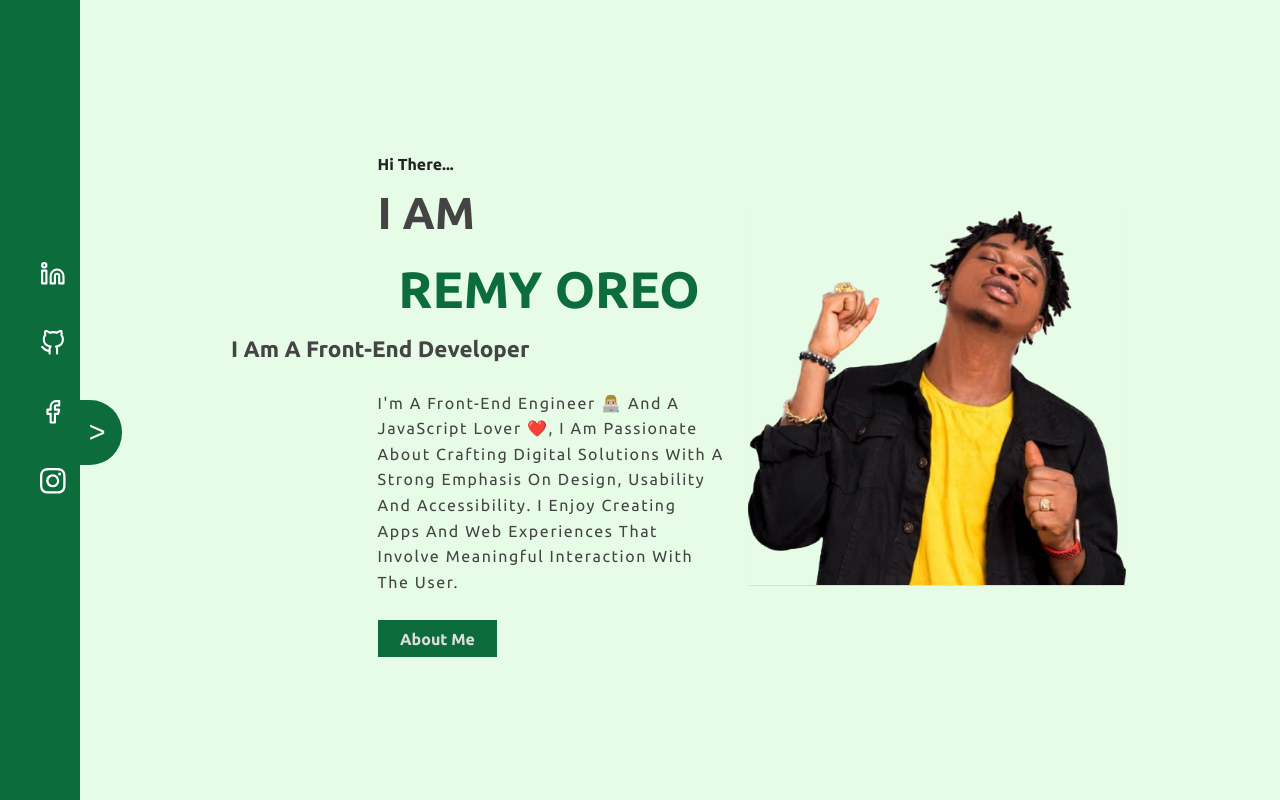
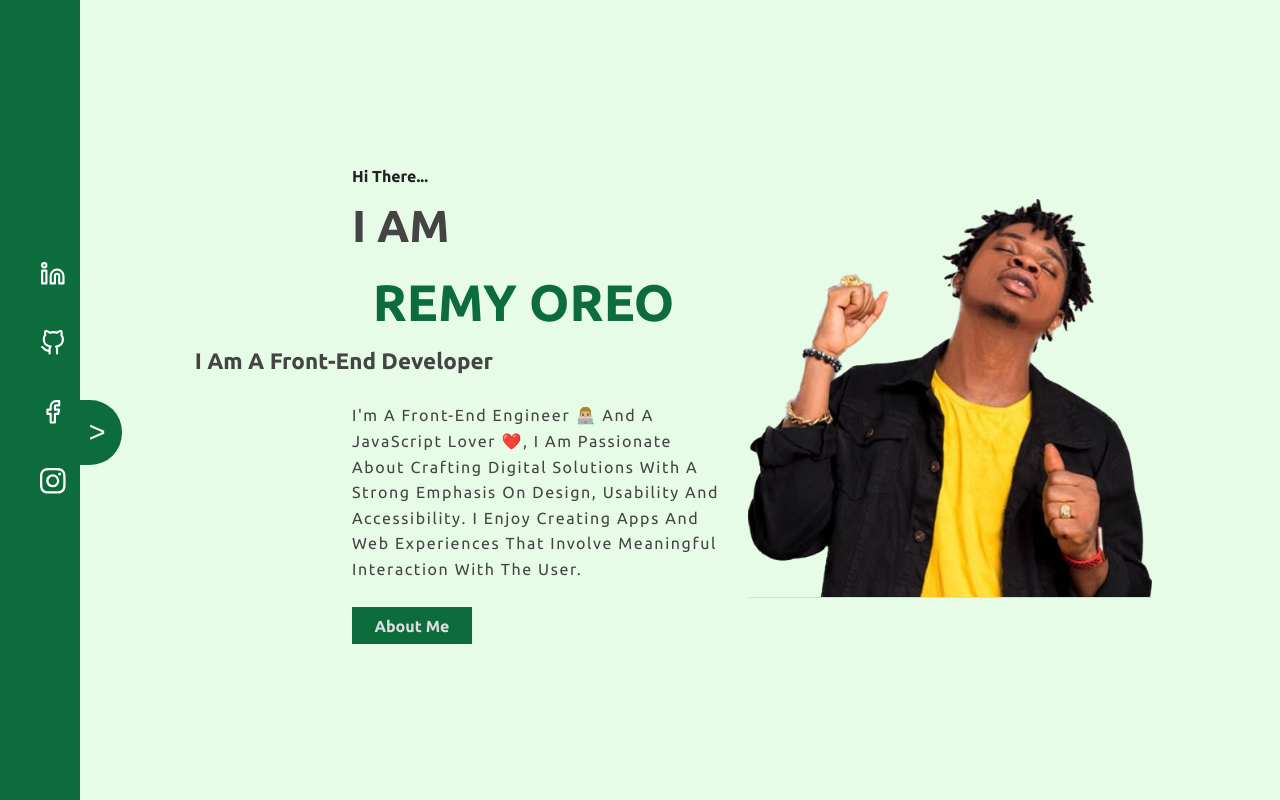
Before and after one commit to Oreolion/myPortfolioWithReact, a React (Vite) app: page / in a window 1280 px wide. Shown: the top 800 px of the page. Built offline with nearby package versions, Linux system fonts and the light colour scheme; some icons are missing.

Commit message:
add: section

```diff
--- a/src/index.css
+++ b/src/index.css
@@ -38,7 +38,7 @@ body {
 }
 
 section {
-  padding: 1.7rem 12%;
+  padding: 1.7rem 10%;
   margin-left: 14rem;
   min-height: 100vh;
 }
```
